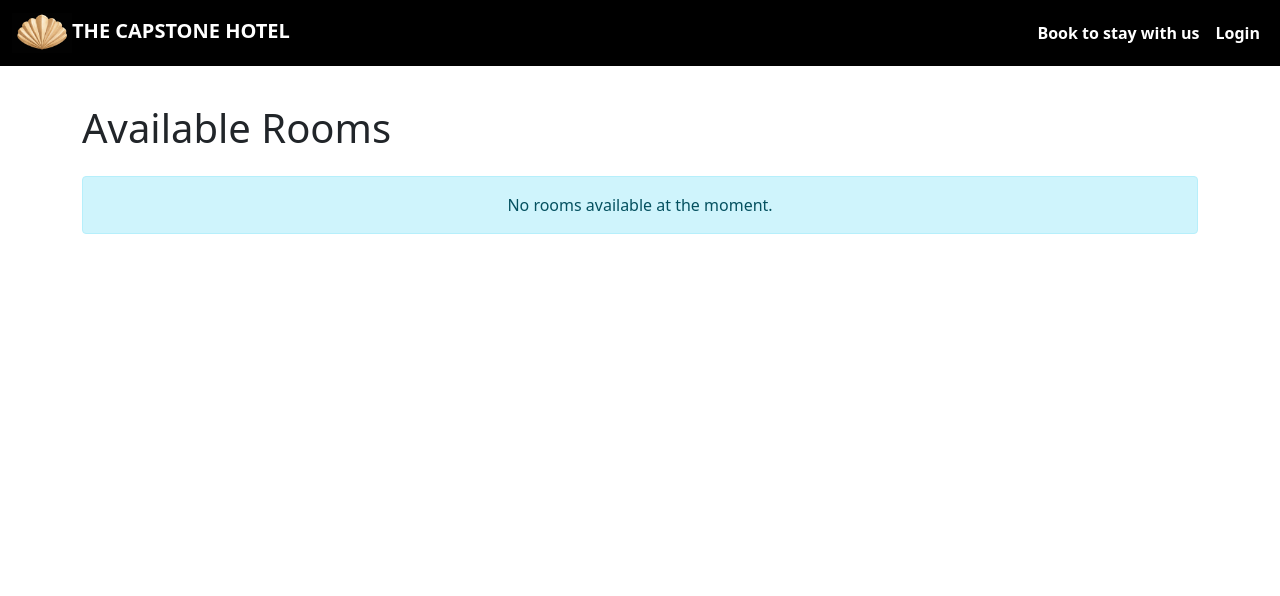
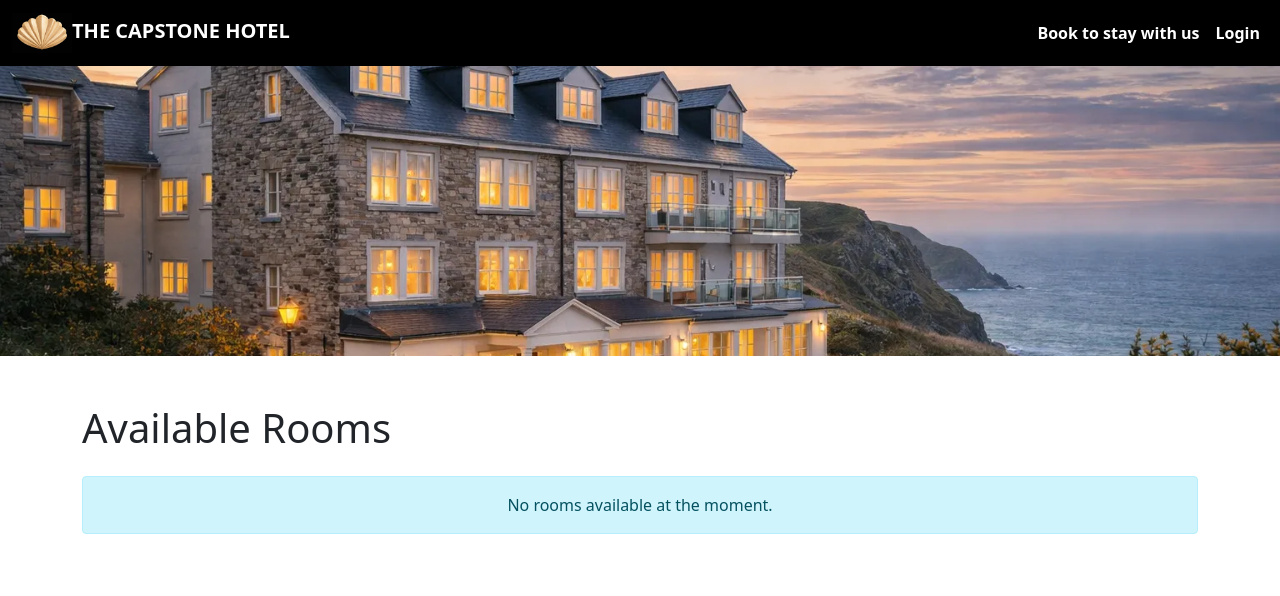
Before and after one commit to verytee/capstone_project, a Django app: page / in a window 1280 px wide. Shown: the top 596 px of the page. Run offline with Django 4.2, Linux system fonts and the light colour scheme; data that the repository does not hold is empty.

Commit message:
add hero image

```diff
--- a/booking/templates/booking/index.html
+++ b/booking/templates/booking/index.html
@@ -1,6 +1,13 @@
 {% extends 'base.html' %}
 {% load static %}
 {% block content %}
+
+<!-- Hero Banner -->
+
+<div class="hero-banner">
+  <img class="hero-banner__img" src="{% static 'images/hero.webp' %}" alt="The Capstone Hotel">
+</div>
+
 <div class="container my-5">
   <h1 class="mb-4">Available Rooms</h1>
 
--- a/static/css/style.css
+++ b/static/css/style.css
@@ -12,6 +12,20 @@ nav.navbar {
 /* Pure black footer */
 footer {
     background-color: #000000 !important;
+}
+
+.hero-banner {
+    width: 100%;
+    overflow: hidden;
+}
+
+.hero-banner__img {
+    width: 100%;
+    height: auto;
+    max-height: 300px;
+    object-fit: cover;
+    object-position: 40% 30%;
+    display: block;
 }
 
 /* Body and main adjustments */
```
Also changed, not shown: static/images/hero.webp.
